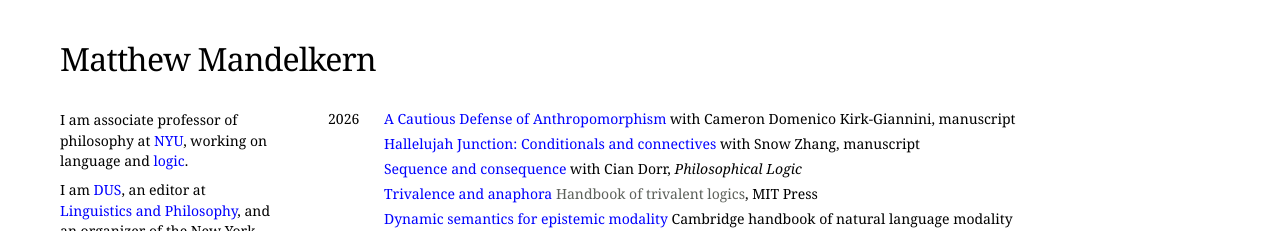
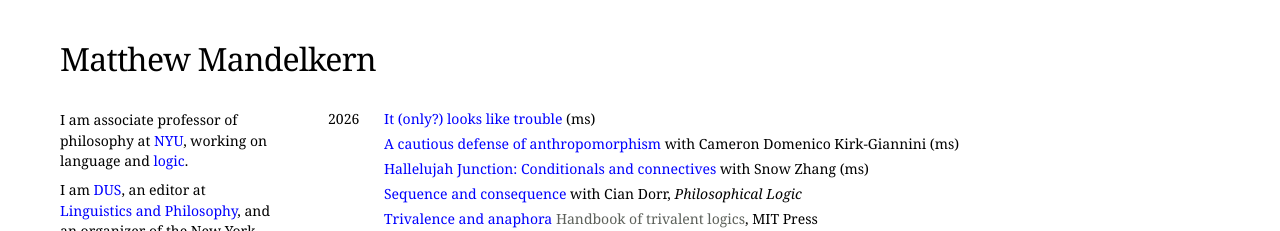
Before and after one commit to mmandelkern/mmandelkern.github.io, a plain HTML site: page index.html in a window 1280 px wide. Shown: the top 231 px of the page. Drawn offline with Linux system fonts and the light colour scheme.

Commit message:
Update index.html

```diff
--- a/index.html
+++ b/index.html
@@ -79,8 +79,9 @@ sup { line-height: 0; }
 
 
 <section class="articles" aria-label="Papers"><div class="year-group"><h3>2026</h3><div>
-	<div class="publication"><a href="https://philpapers.org/archive/KIRACD.pdf" target="_blank" rel="noopener">A Cautious Defense of Anthropomorphism</a><div class="details">with Cameron Domenico Kirk-Giannini, manuscript</div></div>
-	<div class="publication"><a href="https://philpapers.org/rec/MANHJC" target="_blank" rel="noopener">Hallelujah Junction: Conditionals and connectives</a><div class="details">with Snow Zhang, manuscript</div></div>
+<div class="publication"><a href="https://philpapers.org/rec/MANIOL-2" target="_blank" rel="noopener">It (only?) looks like trouble</a><div class="details"> (ms) </div></div>
+	<div class="publication"><a href="https://philpapers.org/archive/KIRACD.pdf" target="_blank" rel="noopener">A cautious defense of anthropomorphism</a><div class="details">with Cameron Domenico Kirk-Giannini (ms)</div></div>
+	<div class="publication"><a href="https://philpapers.org/rec/MANHJC" target="_blank" rel="noopener">Hallelujah Junction: Conditionals and connectives</a><div class="details">with Snow Zhang (ms)</div></div>
 	<div class="publication"><a href="https://www.philosophical-logic.org/article/id/27646/" target="_blank" rel="noopener">Sequence and consequence</a><div class="details">with Cian Dorr, <i> Philosophical Logic</i></div></div><div class="publication">
 		<a href="https://mmandelkern.github.io/Trivalence.pdf" target="_blank" rel="noopener">Trivalence and anaphora</a><div class="details"><a href="https://mitpress.mit.edu/9780262054003/handbook-of-trivalent-logics/" target="_blank" class="venue" rel="noopener">Handbook of trivalent logics</a>, MIT Press</div></div>
 <div class="publication"><a href="https://mmandelkern.github.io/DynSemHB.pdf" target="_blank" rel="noopener">Dynamic semantics for epistemic modality</a><div class="details">Cambridge handbook of natural language modality</div></div></div></div>
```
